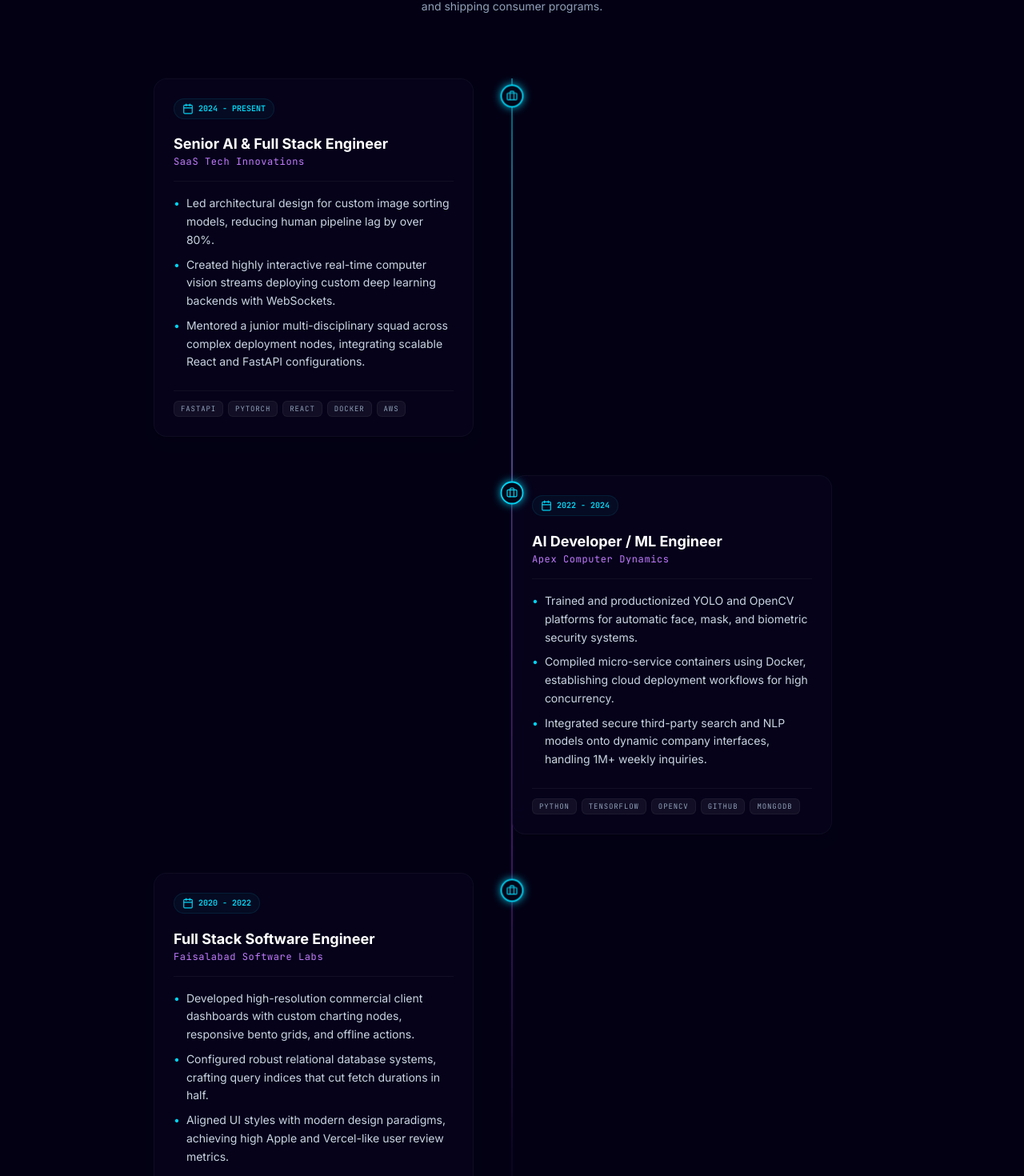
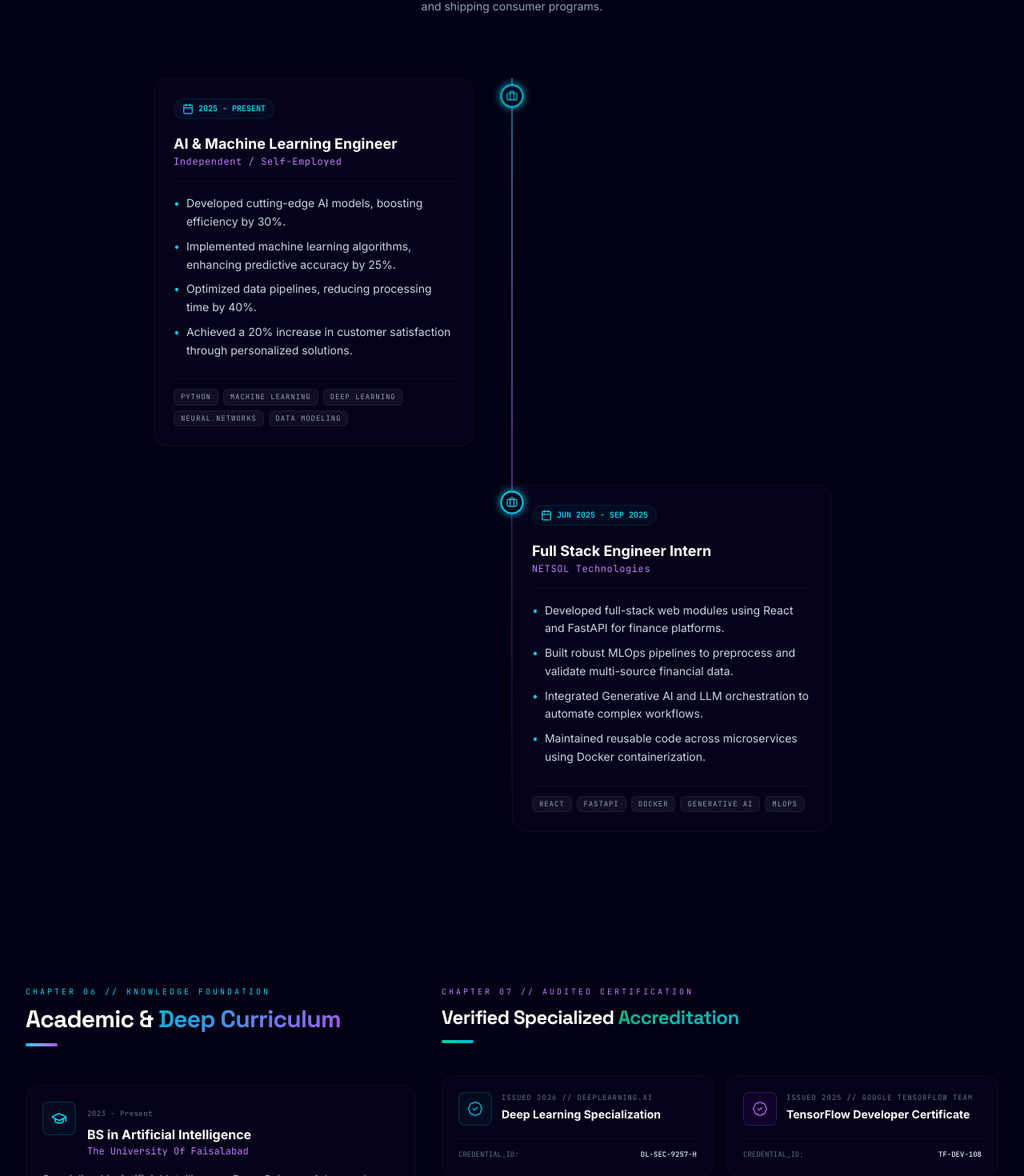
Before and after one commit to waqarhaidertufian/waqar-haider-portfolio, a React (Vite) app: page / in a window 1280 px wide. Shown: the part 8299-9769 px from the top of the page at 80% size. Built offline with nearby package versions, Linux system fonts and the light colour scheme.

Commit message:
Update CV and portfolio details to reflect new experience and education

```diff
--- a/api/chat.ts
+++ b/api/chat.ts
@@ -43,7 +43,7 @@ Your job is to answer questions about Waqar Haider in an elite, highly professio
 
 Here are the accurate bio details of Waqar Haider:
 - Name: Waqar Haider
-- Title: AI Engineer | Full Stack Engineer | Machine Learning Engineer
+- Title: AI Engineer / Full Stack Developer
 - Contact Email: waqarhaidertufian@gmail.com
 - Phone / WhatsApp: +92 327 1086970
 - Location: Faisalabad, Pakistan
@@ -52,18 +52,18 @@ Here are the accurate bio details of Waqar Haider:
 - Key Skills:
   - AI & ML: Python, TensorFlow, PyTorch, OpenCV, Scikit-Learn, Hugging Face, Deep learning models, LLMs, RAG, Prompt Engineering.
   - Web & DevOps: React, React Native, Next.js, Node.js, FastAPI, Express, MongoDB, SQL, PostgreSQL, Docker, Git & GitHub, AWS, GCP, Cloud Platforms.
-- Featured Projects:
-  1. AI Virtual Fitness Trainer: Uses premium posture detection & pose correction; tracks performance analytics in real-time.
-  2. Smart Medical Diagnosis System: Deep learning-assisted image classification for chest X-rays and MRI scans.
-  3. Real-Time Face Recognition Platform: Real-time high-accuracy biometrics with customizable anti-spoofing constraints.
-  4. AI Interview Assistant: Real-time NLP analytics of voice & facial responses to build behavioral portfolios.
-  5. Intelligent Traffic Monitoring System: Computer vision-enabled vehicle counting, speed calculation, and license plate reading.
-  6. Object Detection using Deep Learning: Custom YOLOv8-based multi-class detector for autonomous warehouse sorting.
-  7. Generative AI Content Assistant: Multi-agent automation system utilizing LLMs to synthesize technical publication copies.
-  8. AI Resume Analyzer: Parsing and score profiling parser giving actionable optimization feedback to candidates.
-  9. Full Stack SaaS Dashboard: Dynamic workspace tracker visualizing revenue channels, operational pipelines, and system metrics.
-  10. Enterprise E-Commerce Platform: Scalable transactional framework with personalized recommendation engines.
-- Education: Bachelor of Science in Computer Science (Faisalabad, Pakistan).
+- Work Experience:
+  1. AI & Machine Learning Engineer (2025 - PRESENT) | Independent / Self-Employed, Faisalabad, Pakistan
+     - Developed cutting-edge AI models, boosting efficiency by 30%.
+     - Implemented machine learning algorithms, enhancing predictive accuracy by 25%.
+     - Optimized data pipelines, reducing processing time by 40%.
+     - Achieved a 20% increase in customer satisfaction through personalized solutions.
+  2. Full Stack Engineer Intern (Jun 2025 - Sep 2025) | NETSOL Technologies, Lahore, Pakistan
+     - Developed full-stack web modules using React and FastAPI for finance platforms.
+     - Built robust MLOps pipelines to preprocess and validate multi-source financial data.
+     - Integrated Generative AI and LLM orchestration to automate complex workflows.
+     - Maintained reusable code across microservices using Docker containerization.
+- Education: BS in Artificial Intelligence from The University Of Faisalabad (2023 - PRESENT), GPA: 3.8 / 4.0.
 - Certifications & Achievements: Deep Learning Specialization by Coursera, TensorFlow Developer Certificate, OpenCV Computer Vision Professional, over 50+ successful client integrations globally, and active AI open-source contributor.
 - Personality traits: Driven by precision, minimalist design, deep technical excellence, resilient problem-solver, elegant communicator.
 
--- a/index.html
+++ b/index.html
@@ -13,6 +13,14 @@
 
       gtag('config', 'G-GQ10ECDY37');
     </script>
+    <!-- Microsoft Clarity tracking code -->
+    <script type="text/javascript">
+      (function(c,l,a,r,i,t,y){
+        c[a]=c[a]||function(){(c[a].q=c[a].q||[]).push(arguments)};
+        t=l.createElement(r);t.async=1;t.src="https://www.clarity.ms/tag/"+i;
+        y=l.getElementsByTagName(r)[0];y.parentNode.insertBefore(t,y);
+      })(window, document, "clarity", "script", "x9xxxtnmov");
+    </script>
   </head>
   <body>
     <div id="root"></div>
--- a/server.ts
+++ b/server.ts
@@ -69,7 +69,7 @@ Your job is to answer questions about Waqar Haider in an elite, highly professio
 
 Here are the accurate bio details of Waqar Haider:
 - Name: Waqar Haider
-- Title: AI Engineer | Full Stack Engineer | Machine Learning Engineer
+- Title: AI Engineer / Full Stack Developer
 - Contact Email: waqarhaidertufian@gmail.com
 - Phone / WhatsApp: +92 327 1086970
 - Location: Faisalabad, Pakistan
@@ -78,18 +78,18 @@ Here are the accurate bio details of Waqar Haider:
 - Key Skills:
   - AI & ML: Python, TensorFlow, PyTorch, OpenCV, Scikit-Learn, Hugging Face, Deep learning models, LLMs, RAG, Prompt Engineering.
   - Web & DevOps: React, React Native, Next.js, Node.js, FastAPI, Express, MongoDB, SQL, PostgreSQL, Docker, Git & GitHub, AWS, GCP, Cloud Platforms.
-- Featured Projects:
-  1. AI Virtual Fitness Trainer: Uses premium posture detection & pose correction; tracks performance analytics in real-time.
-  2. Smart Medical Diagnosis System: Deep learning-assisted image classification for chest X-rays and MRI scans.
-  3. Real-Time Face Recognition Platform: Real-time high-accuracy biometrics with customizable anti-spoofing constraints.
-  4. AI Interview Assistant: Real-time NLP analytics of voice & facial responses to build behavioral portfolios.
-  5. Intelligent Traffic Monitoring System: Computer vision-enabled vehicle counting, speed calculation, and license plate reading.
-  6. Object Detection using Deep Learning: Custom YOLOv8-based multi-class detector for autonomous warehouse sorting.
-  7. Generative AI Content Assistant: Multi-agent automation system utilizing LLMs to synthesize technical publication copies.
-  8. AI Resume Analyzer: Parsing and score profiling parser giving actionable optimization feedback to candidates.
-  9. Full Stack SaaS Dashboard: Dynamic workspace tracker visualizing revenue channels, operational pipelines, and system metrics.
-  10. Enterprise E-Commerce Platform: Scalable transactional framework with personalized recommendation engines.
-- Education: Bachelor of Science in Computer Science (Faisalabad, Pakistan).
+- Work Experience:
+  1. AI & Machine Learning Engineer (2025 - PRESENT) | Independent / Self-Employed, Faisalabad, Pakistan
+     - Developed cutting-edge AI models, boosting efficiency by 30%.
+     - Implemented machine learning algorithms, enhancing predictive accuracy by 25%.
+     - Optimized data pipelines, reducing processing time by 40%.
+     - Achieved a 20% increase in customer satisfaction through personalized solutions.
+  2. Full Stack Engineer Intern (Jun 2025 - Sep 2025) | NETSOL Technologies, Lahore, Pakistan
+     - Developed full-stack web modules using React and FastAPI for finance platforms.
+     - Built robust MLOps pipelines to preprocess and validate multi-source financial data.
+     - Integrated Generative AI and LLM orchestration to automate complex workflows.
+     - Maintained reusable code across microservices using Docker containerization.
+- Education: BS in Artificial Intelligence from The University Of Faisalabad (2023 - PRESENT), GPA: 3.8 / 4.0.
 - Certifications & Achievements: Deep Learning Specialization by Coursera, TensorFlow Developer Certificate, OpenCV Computer Vision Professional, over 50+ successful client integrations globally, and active AI open-source contributor.
 - Personality traits: Driven by precision, minimalist design, deep technical excellence, resilient problem-solver, elegant communicator.
 
--- a/src/data.ts
+++ b/src/data.ts
@@ -267,50 +267,40 @@ export const TECHNOLOGIES_DATA: Technology[] = [
 export const TIMELINE_DATA: TimelineItem[] = [
   {
     id: "t1",
-    period: "2024 - Present",
-    role: "Senior AI & Full Stack Engineer",
-    company: "SaaS Tech Innovations",
+    period: "2025 - Present",
+    role: "AI & Machine Learning Engineer",
+    company: "Independent / Self-Employed",
     description: [
-      "Led architectural design for custom image sorting models, reducing human pipeline lag by over 80%.",
-      "Created highly interactive real-time computer vision streams deploying custom deep learning backends with WebSockets.",
-      "Mentored a junior multi-disciplinary squad across complex deployment nodes, integrating scalable React and FastAPI configurations."
+      "Developed cutting-edge AI models, boosting efficiency by 30%.",
+      "Implemented machine learning algorithms, enhancing predictive accuracy by 25%.",
+      "Optimized data pipelines, reducing processing time by 40%.",
+      "Achieved a 20% increase in customer satisfaction through personalized solutions."
     ],
-    tags: ["FastAPI", "PyTorch", "React", "Docker", "AWS"]
+    tags: ["Python", "Machine Learning", "Deep Learning", "Neural Networks", "Data Modeling"]
   },
   {
     id: "t2",
-    period: "2022 - 2024",
-    role: "AI Developer / ML Engineer",
-    company: "Apex Computer Dynamics",
+    period: "Jun 2025 - Sep 2025",
+    role: "Full Stack Engineer Intern",
+    company: "NETSOL Technologies",
     description: [
-      "Trained and productionized YOLO and OpenCV platforms for automatic face, mask, and biometric security systems.",
-      "Compiled micro-service containers using Docker, establishing cloud deployment workflows for high concurrency.",
-      "Integrated secure third-party search and NLP models onto dynamic company interfaces, handling 1M+ weekly inquiries."
+      "Developed full-stack web modules using React and FastAPI for finance platforms.",
+      "Built robust MLOps pipelines to preprocess and validate multi-source financial data.",
+      "Integrated Generative AI and LLM orchestration to automate complex workflows.",
+      "Maintained reusable code across microservices using Docker containerization."
     ],
-    tags: ["Python", "TensorFlow", "OpenCV", "GitHub", "MongoDB"]
-  },
-  {
-    id: "t3",
-    period: "2020 - 2022",
-    role: "Full Stack Software Engineer",
-    company: "Faisalabad Software Labs",
-    description: [
-      "Developed high-resolution commercial client dashboards with custom charting nodes, responsive bento grids, and offline actions.",
-      "Configured robust relational database systems, crafting query indices that cut fetch durations in half.",
-      "Aligned UI styles with modern design paradigms, achieving high Apple and Vercel-like user review metrics."
-    ],
-    tags: ["React", "Express.js", "SQL", "Tailwind CSS", "Git"]
+    tags: ["React", "FastAPI", "Docker", "Generative AI", "MLOps"]
   }
 ];
 
 export const EDUCATION_DATA: EducationItem[] = [
   {
     id: "e1",
-    degree: "BS Artificial Intelligence",
-    institution: "THE UNIVERSITY OF FAISALABAD",
+    degree: "BS in Artificial Intelligence",
+    institution: "The University Of Faisalabad",
     period: "2023 - Present",
     description: "Specialized in Artificial Intelligence, Deep Science, Advanced Algorithms, and Computer Vision. Concluded research thesis focused on Object Recognition and Autonomous Navigation Tracking.",
-    score: "CGPA 3.84 / 4.0"
+    score: "GPA: 3.8 / 4.0"
   },
   {
     id: "e2",
```
Also changed, not shown: 1 other file (tests, documents, lock files or other folders).
